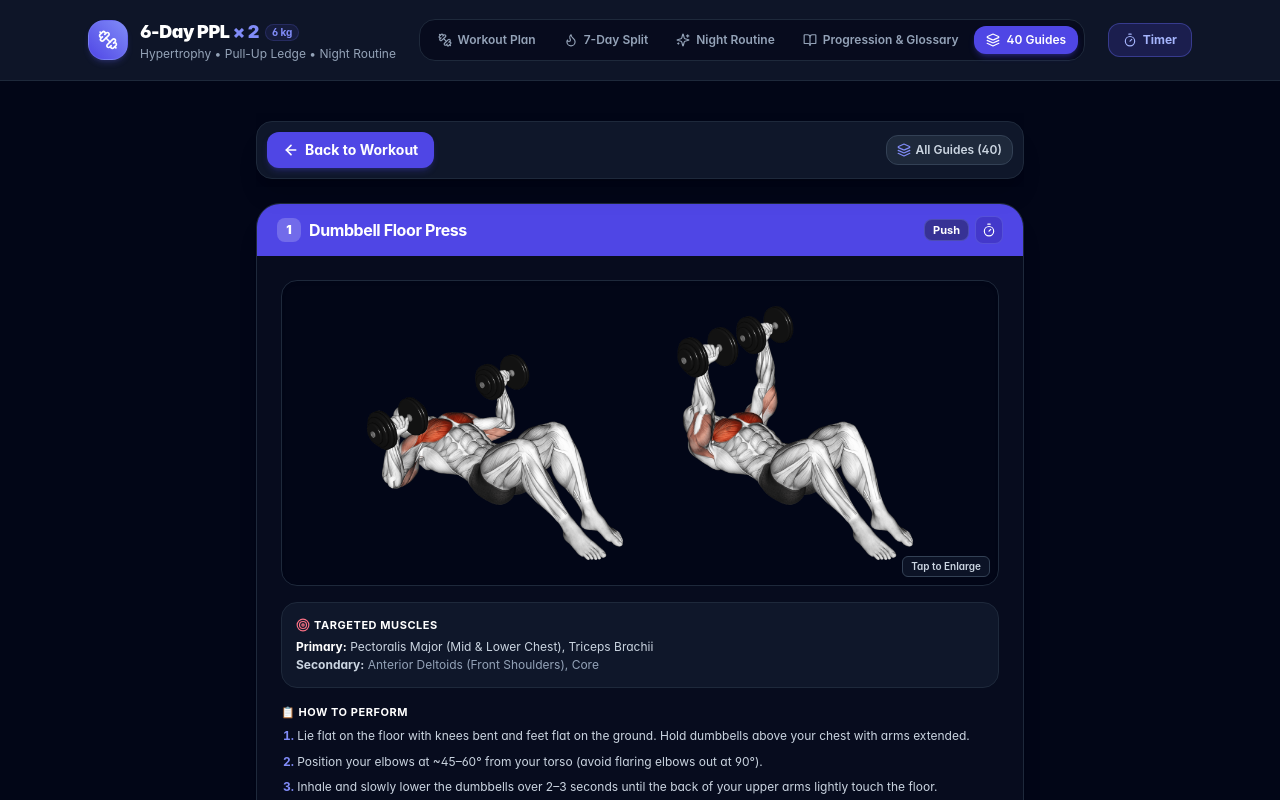
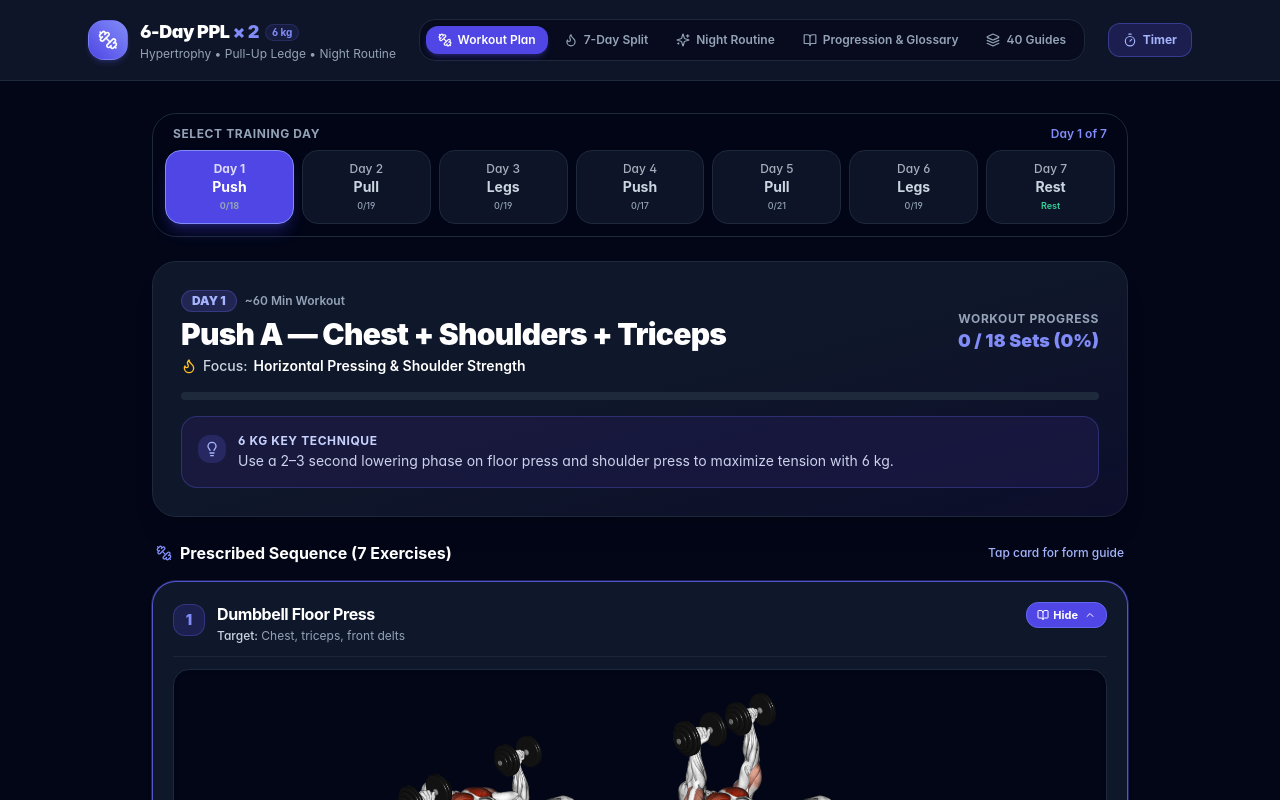
Before and after one commit to vin51435/project-monolith, a Next.js app: page / in a window 1280 px wide. Both pictures are taken after a click on the element "Click to show form guide". Shown: the top 800 px of the page. Built offline with nearby package versions, Linux system fonts and the light colour scheme.

Commit message:
Replace page navigation with seamless inline card dropdown accordion for exercise guides

```diff
--- a/src/app/page.tsx
+++ b/src/app/page.tsx
@@ -22,11 +22,8 @@ export default function HomePage() {
   const [timerSeconds, setTimerSeconds] = useState<number>(60);
   const [timerExerciseName, setTimerExerciseName] = useState<string>('');
 
-  // Focused Exercise in Library
+  // Exercise Library Selection State
   const [selectedExerciseDetail, setSelectedExerciseDetail] = useState<ExerciseDetail | null>(null);
-
-  // Return Scroll & Highlight Target
-  const [highlightedExerciseNum, setHighlightedExerciseNum] = useState<number | null>(null);
 
   const currentDay = WORKOUT_DAYS.find((d) => d.id === selectedDayId) || WORKOUT_DAYS[0];
 
@@ -42,33 +39,10 @@ export default function HomePage() {
     window.scrollTo({ top: 0, behavior: 'smooth' });
   };
 
-  const handleNavigateToExerciseGuide = (exercise: ExerciseDetail) => {
-    setSelectedExerciseDetail(exercise);
-    setActiveTab('library');
-    window.scrollTo({ top: 0, behavior: 'smooth' });
-  };
-
-  const handleBackToWorkout = (exerciseNum?: number) => {
+  const handleBackToWorkout = () => {
     setActiveTab('today');
     setSelectedExerciseDetail(null);
-
-    const targetNum = exerciseNum || selectedExerciseDetail?.num;
-    if (targetNum) {
-      setHighlightedExerciseNum(targetNum);
-
-      // Allow tab switch to mount DOM, then scroll smoothly
-      setTimeout(() => {
-        const el = document.getElementById(`workout-exercise-${targetNum}`);
-        if (el) {
-          el.scrollIntoView({ behavior: 'smooth', block: 'center' });
-        }
-      }, 120);
-
-      // Clear highlight glow after 3 seconds
-      setTimeout(() => {
-        setHighlightedExerciseNum(null);
-      }, 3000);
-    }
+    window.scrollTo({ top: 0, behavior: 'smooth' });
   };
 
   return (
@@ -92,8 +66,6 @@ export default function HomePage() {
             selectedDayId={selectedDayId}
             setSelectedDayId={setSelectedDayId}
             onOpenTimer={handleOpenTimer}
-            onSelectExerciseDetail={handleNavigateToExerciseGuide}
-            highlightedExerciseNum={highlightedExerciseNum}
           />
         )}
 
--- a/src/components/DayWorkoutView.tsx
+++ b/src/components/DayWorkoutView.tsx
@@ -12,36 +12,44 @@ import {
   CheckCircle2,
   Circle,
   Timer,
-  Info,
-  ChevronRight,
   Flame,
   Dumbbell,
   Lightbulb,
   Sparkles,
   RefreshCw,
-  BookOpen
+  BookOpen,
+  ChevronDown,
+  ChevronUp,
+  Target,
+  X
 } from 'lucide-react';
 
 interface DayWorkoutViewProps {
   selectedDayId: string;
   setSelectedDayId: (id: string) => void;
   onOpenTimer: (seconds: number, name: string) => void;
-  onSelectExerciseDetail?: (exercise: ExerciseDetail) => void;
-  highlightedExerciseNum?: number | null;
 }
 
 export default function DayWorkoutView({
   selectedDayId,
   setSelectedDayId,
   onOpenTimer,
-  onSelectExerciseDetail,
-  highlightedExerciseNum = null,
 }: DayWorkoutViewProps) {
   // Store completed sets: key format `dayId-exerciseNum-setIndex`
   const [completedSets, setCompletedSets] = useState<Record<string, boolean>>({});
 
+  // Track which exercise cards are expanded inline
+  const [expandedExerciseNum, setExpandedExerciseNum] = useState<number | null>(null);
+
+  // Enlarged Image modal lightbox state
+  const [enlargedImage, setEnlargedImage] = useState<string | null>(null);
+
   const currentDay: WorkoutDay =
     WORKOUT_DAYS.find((d) => d.id === selectedDayId) || WORKOUT_DAYS[0];
+
+  const toggleExpand = (exNum: number) => {
+    setExpandedExerciseNum((prev) => (prev === exNum ? null : exNum));
+  };
 
   const toggleSet = (dayId: string, exNum: number, setIndex: number, restString: string, exName: string) => {
     const key = `${dayId}-${exNum}-${setIndex}`;
@@ -116,7 +124,10 @@ export default function DayWorkoutView({
             return (
               <button
                 key={day.id}
-                onClick={() => setSelectedDayId(day.id)}
+                onClick={() => {
+                  setSelectedDayId(day.id);
+                  setExpandedExerciseNum(null);
+                }}
                 className={`relative flex flex-col items-center justify-center p-2 sm:p-2.5 rounded-2xl border transition active:scale-95 text-center ${
                   isSelected
                     ? 'bg-indigo-600 text-white border-indigo-400 shadow-lg shadow-indigo-600/30 font-bold'
@@ -254,16 +265,16 @@ export default function DayWorkoutView({
         </div>
       )}
 
-      {/* 4. WORKOUT EXERCISE CARDS */}
+      {/* 4. WORKOUT EXERCISE CARDS (WITH INLINE DROPDOWN GUIDE) */}
       {!currentDay.isRest && (
         <div className="space-y-3 sm:space-y-4">
           <div className="flex items-center justify-between px-1">
             <h3 className="text-sm sm:text-base font-bold text-white flex items-center gap-2">
               <Dumbbell className="w-4 h-4 text-indigo-400" />
-              Prescribed Exercise Sequence ({currentDay.exercises.length} Exercises)
+              Prescribed Sequence ({currentDay.exercises.length} Exercises)
             </h3>
             <span className="text-[11px] sm:text-xs text-indigo-300 font-medium hidden xs:inline">
-              Tap title for form guide
+              Tap card for form guide
             </span>
           </div>
 
@@ -271,7 +282,7 @@ export default function DayWorkoutView({
             const exDetail = EXERCISE_DATABASE.find(
               (d) => d.num === ex.exerciseId || d.name.toLowerCase() === ex.name.toLowerCase()
             );
-            const isTargeted = highlightedExerciseNum === ex.num;
+            const isExpanded = expandedExerciseNum === ex.num;
             const match = ex.rest.match(/(\d+)/);
             const restSec = match ? parseInt(match[1], 10) : 60;
 
@@ -280,28 +291,24 @@ export default function DayWorkoutView({
                 key={ex.num}
                 id={`workout-exercise-${ex.num}`}
                 className={`bg-slate-900 border rounded-2xl sm:rounded-3xl p-3.5 sm:p-5 transition-all shadow-md space-y-3 ${
-                  isTargeted
-                    ? 'target-highlight bg-slate-900/95'
+                  isExpanded
+                    ? 'border-indigo-500/80 ring-1 ring-indigo-500/30'
                     : 'border-slate-800 hover:border-slate-700/80'
                 }`}
               >
-                {/* Exercise Header: Number, Name, Target, Form Guide button */}
+                {/* Exercise Header: Click to Toggle Inline Guide Dropdown */}
                 <div className="flex items-start justify-between gap-3">
                   <div
-                    onClick={() => {
-                      if (exDetail && onSelectExerciseDetail) {
-                        onSelectExerciseDetail(exDetail);
-                      }
-                    }}
+                    onClick={() => toggleExpand(ex.num)}
                     className="flex items-start gap-2.5 sm:gap-3 flex-1 min-w-0 cursor-pointer group"
-                    title="Click to view form guide"
+                    title={isExpanded ? 'Click to hide details' : 'Click to show form guide'}
                   >
                     <span className="w-7 h-7 sm:w-8 sm:h-8 rounded-xl bg-indigo-600/20 group-hover:bg-indigo-600 group-hover:text-white border border-indigo-500/30 text-indigo-400 font-black text-xs sm:text-sm flex items-center justify-center shrink-0 mt-0.5 transition">
                       {ex.num}
                     </span>
                     <div className="min-w-0 flex-1">
-                      <h4 className="text-sm sm:text-base font-bold text-white group-hover:text-indigo-400 transition tracking-tight">
-                        {ex.name}
+                      <h4 className="text-sm sm:text-base font-bold text-white group-hover:text-indigo-400 transition tracking-tight flex items-center gap-1.5">
+                        <span className="truncate">{ex.name}</span>
                       </h4>
                       <p className="text-[11px] sm:text-xs text-slate-400 mt-0.5 truncate">
                         <span className="text-slate-300 font-medium">Target:</span> {ex.target}
@@ -309,20 +316,87 @@ export default function DayWorkoutView({
                     </div>
                   </div>
 
+                  {/* Toggle Dropdown Button */}
                   {exDetail && (
                     <button
                       type="button"
-                      onClick={() => {
-                        if (onSelectExerciseDetail) {
-                          onSelectExerciseDetail(exDetail);
-                        }
-                      }}
-                      className="inline-flex items-center gap-1 px-2.5 py-1 text-[11px] font-bold rounded-xl bg-indigo-950/80 hover:bg-indigo-900 text-indigo-300 border border-indigo-800/60 shadow-sm shrink-0 transition"
+                      onClick={() => toggleExpand(ex.num)}
+                      className={`inline-flex items-center gap-1 px-2.5 py-1 text-[11px] font-bold rounded-xl border shadow-sm shrink-0 transition active:scale-95 ${
+                        isExpanded
+                          ? 'bg-indigo-600 text-white border-indigo-500'
+                          : 'bg-indigo-950/80 hover:bg-indigo-900 text-indigo-300 border-indigo-800/60'
+                      }`}
                     >
-                      <BookOpen className="w-3 h-3" /> Form
+                      <BookOpen className="w-3 h-3" />
+                      <span>{isExpanded ? 'Hide' : 'Form'}</span>
+                      {isExpanded ? (
+                        <ChevronUp className="w-3 h-3 ml-0.5" />
+                      ) : (
+                        <ChevronDown className="w-3 h-3 ml-0.5" />
+                      )}
                     </button>
                   )}
                 </div>
+
+                {/* INLINE EXPANDED FORM GUIDE DROPDOWN */}
+                {isExpanded && exDetail && (
+                  <div className="pt-3 pb-1 border-t border-slate-800/80 space-y-4 animate-fadeIn">
+                    {/* Demonstration Visual */}
+                    <div
+                      onClick={() => setEnlargedImage(exDetail.image)}
+                      className="relative cursor-pointer group rounded-2xl overflow-hidden bg-slate-950 border border-slate-800 flex items-center justify-center p-2 hover:border-indigo-500/50 transition shadow-inner"
+                    >
+                      {/* eslint-disable-next-line @next/next/no-img-element */}
+                      <img
+                        src={exDetail.image}
+                        alt={exDetail.name}
+                        className="max-h-56 sm:max-h-64 w-auto max-w-full object-contain rounded-xl"
+                        loading="lazy"
+                      />
+                      <span className="absolute bottom-2 right-2 px-2 py-0.5 rounded-md bg-slate-900/80 text-[10px] text-slate-300 font-semibold border border-slate-700">
+                        Tap to Enlarge
+                      </span>
+                    </div>
+
+                    {/* Targeted Muscles Breakdown */}
+                    <div className="p-3 rounded-xl bg-slate-950/90 border border-slate-800 text-xs">
+                      <h5 className="font-bold text-white text-[11px] uppercase tracking-wider mb-1 flex items-center gap-1 text-indigo-400">
+                        <Target className="w-3.5 h-3.5 text-rose-400" />
+                        Targeted Muscles
+                      </h5>
+                      <p className="text-slate-300">
+                        <strong className="text-white">Primary:</strong> {exDetail.primary}
+                      </p>
+                      <p className="text-slate-400 mt-0.5">
+                        <strong className="text-slate-300">Secondary:</strong> {exDetail.secondary}
+                      </p>
+                    </div>
+
+                    {/* How to Perform Instructions */}
+                    <div className="space-y-1.5">
+                      <h5 className="font-bold text-white text-[11px] uppercase tracking-wider text-slate-300">
+                        📋 How to Perform
+                      </h5>
+                      <ol className="space-y-1.5 text-xs text-slate-300 list-decimal list-inside pl-0.5 leading-relaxed">
+                        {exDetail.steps.map((step, idx) => (
+                          <li key={idx} className="marker:text-indigo-400 marker:font-bold">
+                            {step.replace(/<\/?strong>/g, '')}
+                          </li>
+                        ))}
+                      </ol>
+                    </div>
+
+                    {/* Mind-Muscle Cue Card */}
+                    <div className="p-3 rounded-xl bg-emerald-950/40 border-l-4 border-l-emerald-500 border border-slate-800 text-xs">
+                      <strong className="text-emerald-300 block font-bold mb-0.5">
+                        🧠 Mind-Muscle Connection:
+                      </strong>
+                      <p className="text-emerald-100/90 italic leading-relaxed">
+                        &ldquo;{exDetail.cue}&rdquo;
+                      </p>
+                    </div>
+                  </div>
+                )}
 
                 {/* Integrated Metrics & Set Tracker Tray */}
                 <div className="p-2.5 sm:p-3 rounded-xl sm:rounded-2xl bg-slate-950/80 border border-slate-800/80 space-y-2">
@@ -392,6 +466,29 @@ export default function DayWorkoutView({
           })}
         </div>
       )}
+
+      {/* Enlarged Image Lightbox */}
+      {enlargedImage && (
+        <div
+          onClick={() => setEnlargedImage(null)}
+          className="fixed inset-0 z-50 bg-black/90 backdrop-blur-md flex items-center justify-center p-4"
+        >
+          <div className="relative max-w-2xl max-h-[85vh] bg-slate-900 p-2 rounded-2xl border border-slate-700 shadow-2xl">
+            <button
+              onClick={() => setEnlargedImage(null)}
+              className="absolute -top-3 -right-3 p-1.5 bg-slate-800 text-white rounded-full border border-slate-600 shadow-lg"
+            >
+              <X className="w-4 h-4" />
+            </button>
+            {/* eslint-disable-next-line @next/next/no-img-element */}
+            <img
+              src={enlargedImage}
+              alt="Enlarged exercise preview"
+              className="max-h-[75vh] w-auto max-w-full rounded-xl object-contain"
+            />
+          </div>
+        </div>
+      )}
     </div>
   );
 }
```
